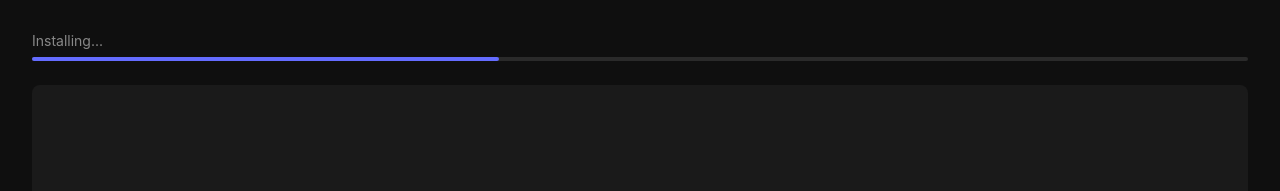
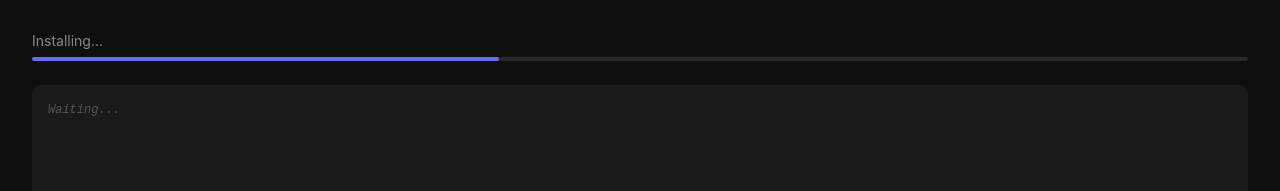
Before and after one commit to hzuhyb/open-clacky-app, a React (Vite) app: page / in a window 1280 px wide. Shown: the top 191 px of the page. Built offline with nearby package versions, Linux system fonts and the light colour scheme.

Commit message:
no message

```diff
--- a/src/App.css
+++ b/src/App.css
@@ -104,6 +104,11 @@ body {
   background: #2563eb;
 }
 
+.log-placeholder {
+  color: #555;
+  font-style: italic;
+}
+
 .error-box {
   background: #2a1a1a;
   border: 1px solid #5a2a2a;
--- a/src/App.tsx
+++ b/src/App.tsx
@@ -58,7 +58,10 @@ export default function App() {
       </div>
 
       <div className="log-box">
-        {logs.map((line, i) => <div key={i} className="log-line">{line}</div>)}
+        {logs.length === 0
+          ? <div className="log-line log-placeholder">Waiting...</div>
+          : logs.map((line, i) => <div key={i} className="log-line">{line}</div>)
+        }
         <div ref={logsEndRef} />
       </div>
 
```
Also changed, not shown: 1 other file (tests, documents, lock files or other folders).
